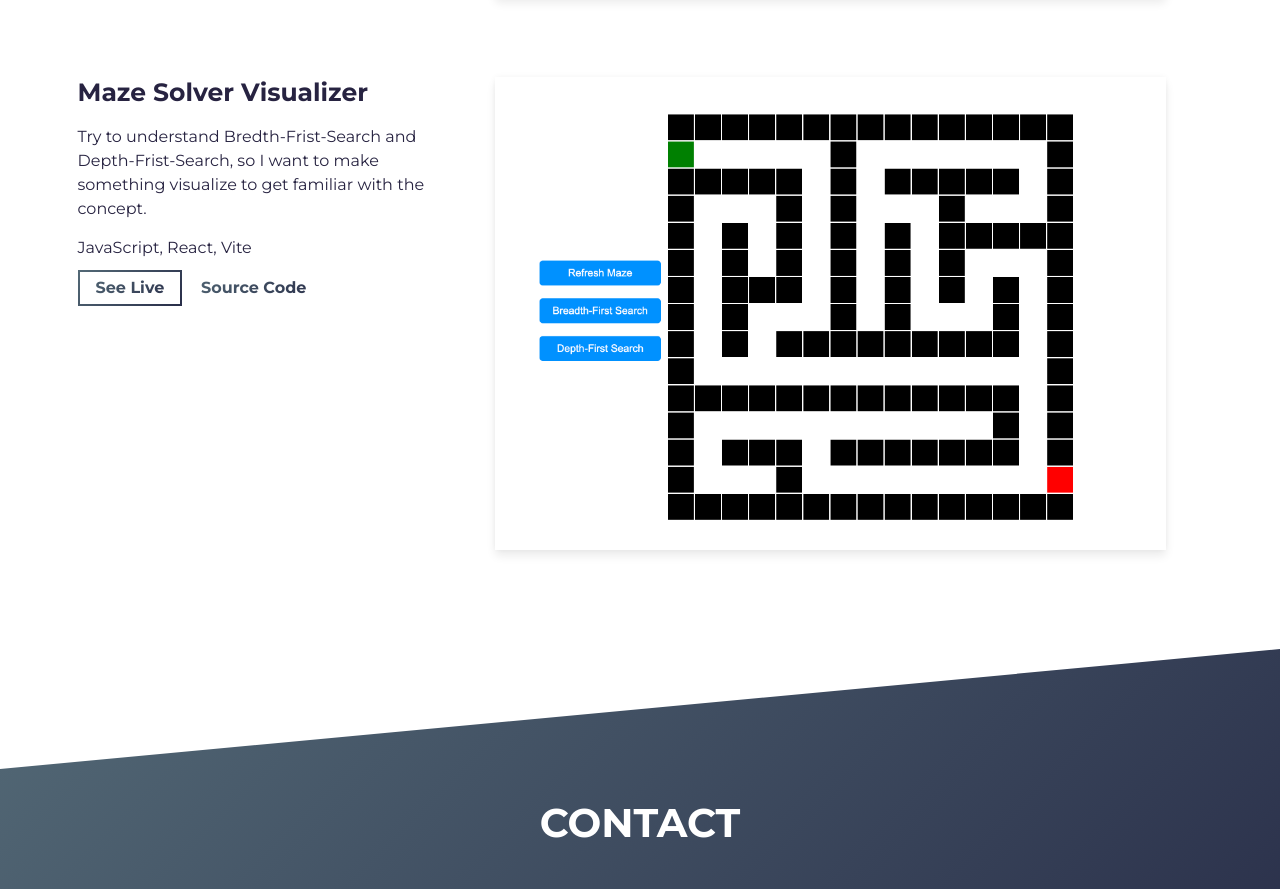
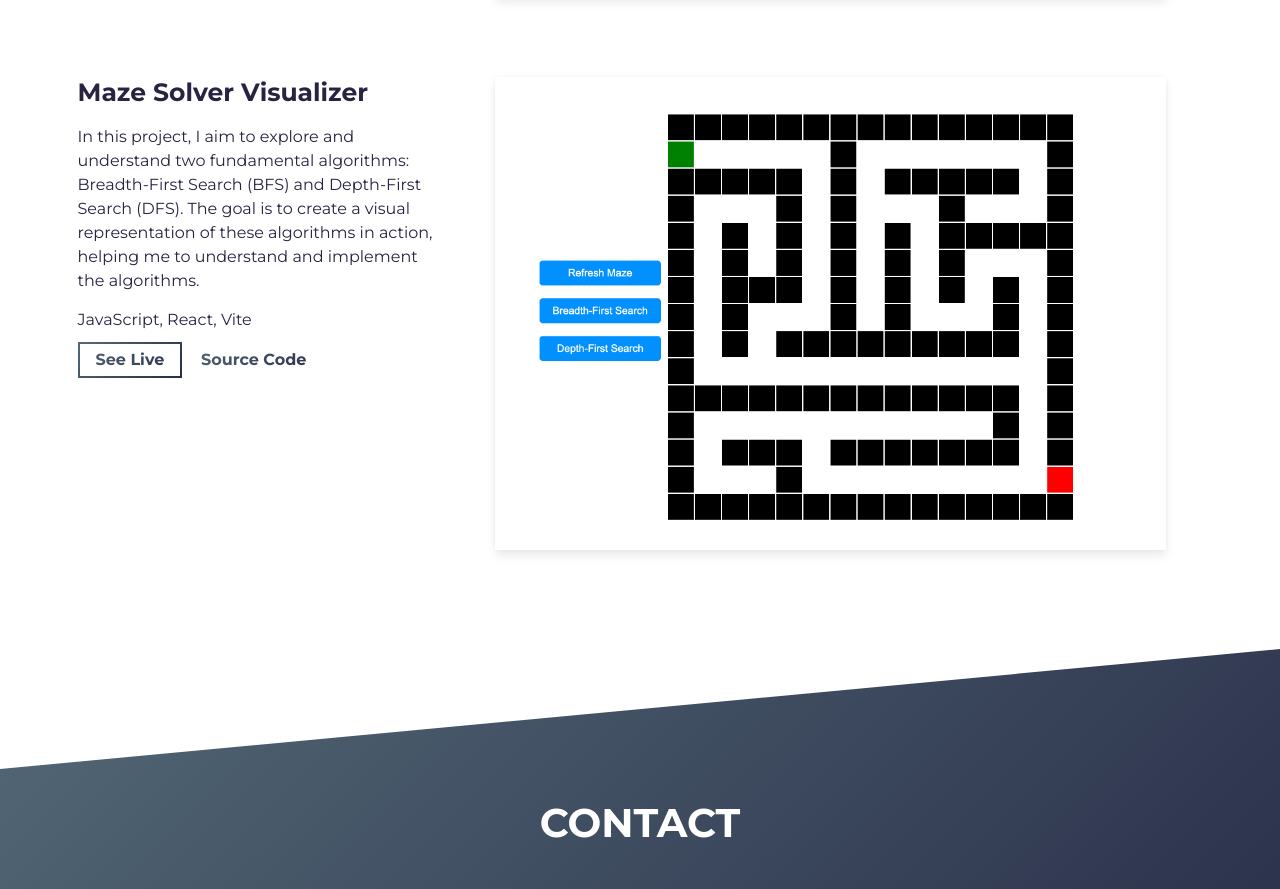
Before and after one commit to dcth628/dcth628.github.io, a website built with Parcel: page index.html in a window 1280 px wide. Shown: the part 2893-3782 px from the top of the page. Built offline with nearby package versions, Linux system fonts and the light colour scheme.

Commit message:
updated maze description

```diff
--- a/index.html
+++ b/index.html
@@ -241,7 +241,7 @@
                 <h3 class="project-wrapper__text-title">Maze Solver Visualizer</h3>
                 <div>
                   <p class="mb-4">
-                    Try to understand Bredth-Frist-Search and Depth-Frist-Search, so I want to make something visualize to get familiar with the concept.
+                    In this project, I aim to explore and understand two fundamental algorithms: Breadth-First Search (BFS) and Depth-First Search (DFS). The goal is to create a visual representation of these algorithms in action, helping me to understand and implement the algorithms.
                   </p>
                   <p>
                     JavaScript, React, Vite
```
Also changed, not shown: 1 other file.
